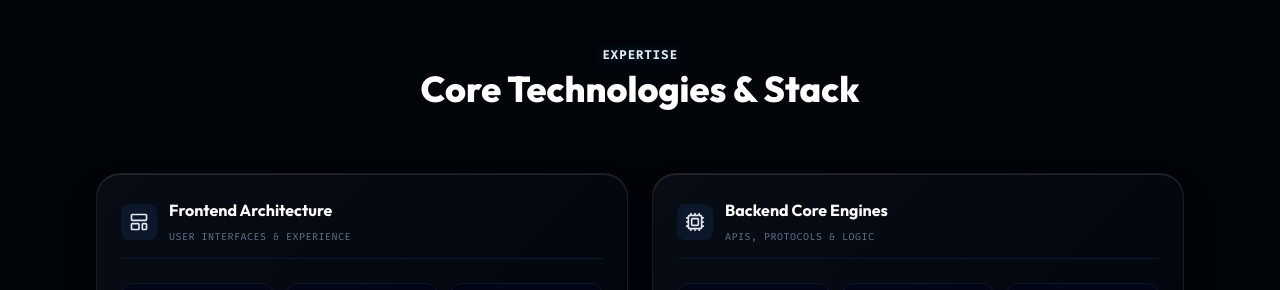
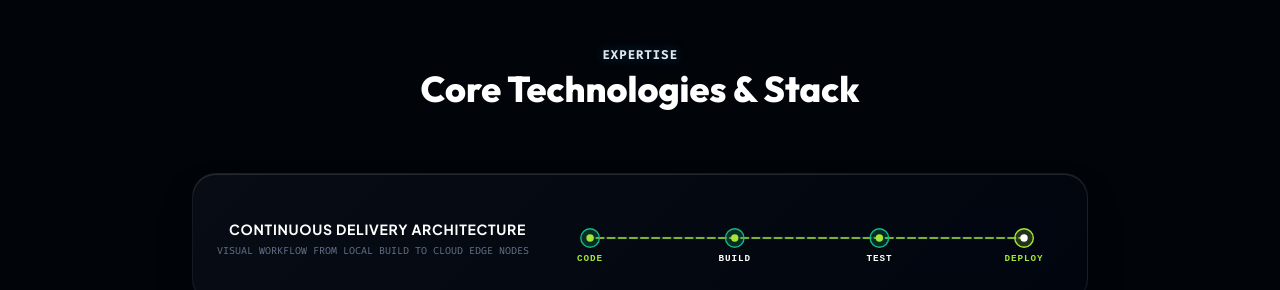
Before and after one commit to aizen877/opsihab-portfolio, a website: page index.html in a window 1280 px wide. Shown: the part 2497-2787 px from the top of the page. Drawn offline with nearby package versions, Linux system fonts and the light colour scheme; animation ran at ten frames a second.

Commit message:
feat: add continuous delivery architecture pipeline SVG illustration to Skills section

```diff
--- a/index.html
+++ b/index.html
@@ -1049,6 +1049,55 @@
             <div class="text-center mb-16">
                 <span class="text-xs font-mono text-accent-sky font-bold uppercase tracking-widest section-track" data-i18n="skills-subtitle">Expertise</span>
                 <h2 class="text-3xl md:text-4xl font-extrabold text-white mt-1" data-i18n="skills-title">Core Technologies & Stack</h2>
+            </div>
+
+            <!-- Interactive DevOps / SDLC Architecture Pipeline (SVG Illustration) -->
+            <div data-nosnippet class="mb-12 max-w-4xl mx-auto premium-glass-card p-6 rounded-3xl relative overflow-hidden border border-slate-900 shadow-glass">
+                <div class="absolute inset-0 bg-gradient-to-r from-accent-blue/5 to-accent-sky/5 opacity-30 z-0 pointer-events-none"></div>
+                <div class="relative z-10 flex flex-col sm:flex-row items-center justify-between gap-6">
+                    <div class="text-left shrink-0">
+                        <h4 class="text-sm font-bold text-white font-space uppercase tracking-wider flex items-center gap-1.5">
+                            <span class="w-1.5 h-1.5 rounded-full bg-accent-sky animate-pulse"></span>
+                            Continuous Delivery Architecture
+                        </h4>
+                        <p class="text-[10px] font-mono text-slate-500 mt-1 uppercase">Visual workflow from local build to cloud edge nodes</p>
+                    </div>
+
+                    <!-- SVG Pipeline Diagram -->
+                    <svg class="w-full max-w-[550px] h-20" viewBox="0 0 550 80" fill="none" xmlns="http://www.w3.org/2000/svg">
+                        <!-- Horizontal backbone pipeline connection line -->
+                        <path d="M40,40 H510" stroke="rgba(255,255,255,0.06)" stroke-width="3" stroke-linecap="round" />
+                        <path d="M40,40 H510" stroke="var(--color-accent-sky)" stroke-width="1.8" stroke-dasharray="12 18" stroke-linecap="round" class="data-pipe" />
+
+                        <!-- Node 1: Code -->
+                        <g class="group/node cursor-default" transform="translate(40,40)">
+                            <circle cx="0" cy="0" r="10" fill="var(--color-accent-blue)" fill-opacity="0.2" stroke="var(--color-accent-blue)" stroke-width="1.5" />
+                            <circle cx="0" cy="0" r="4" fill="var(--color-accent-sky)" />
+                            <text x="0" y="25" fill="var(--color-accent-sky)" font-family="monospace" font-size="10" font-weight="bold" text-anchor="middle" letter-spacing="1">CODE</text>
+                        </g>
+
+                        <!-- Node 2: Build -->
+                        <g class="group/node cursor-default" transform="translate(196,40)">
+                            <circle cx="0" cy="0" r="10" fill="var(--color-accent-blue)" fill-opacity="0.2" stroke="var(--color-accent-blue)" stroke-width="1.5" />
+                            <circle cx="0" cy="0" r="4" fill="var(--color-accent-sky)" />
+                            <text x="0" y="25" fill="#ffffff" font-family="monospace" font-size="10" font-weight="bold" text-anchor="middle" letter-spacing="1">BUILD</text>
+                        </g>
+
+                        <!-- Node 3: Test -->
+                        <g class="group/node cursor-default" transform="translate(352,40)">
+                            <circle cx="0" cy="0" r="10" fill="var(--color-accent-blue)" fill-opacity="0.2" stroke="var(--color-accent-blue)" stroke-width="1.5" />
+                            <circle cx="0" cy="0" r="4" fill="var(--color-accent-sky)" />
+                            <text x="0" y="25" fill="#ffffff" font-family="monospace" font-size="10" font-weight="bold" text-anchor="middle" letter-spacing="1">TEST</text>
+                        </g>
+
+                        <!-- Node 4: Deploy -->
+                        <g class="group/node cursor-default" transform="translate(508,40)">
+                            <circle cx="0" cy="0" r="10" fill="var(--color-accent-sky)" fill-opacity="0.2" stroke="var(--color-accent-sky)" stroke-width="1.5" />
+                            <circle cx="0" cy="0" r="4" fill="#ffffff" />
+                            <text x="0" y="25" fill="var(--color-accent-sky)" font-family="monospace" font-size="10" font-weight="bold" text-anchor="middle" letter-spacing="1">DEPLOY</text>
+                        </g>
+                    </svg>
+                </div>
             </div>
 
             <!-- Skills Grid -->
```
